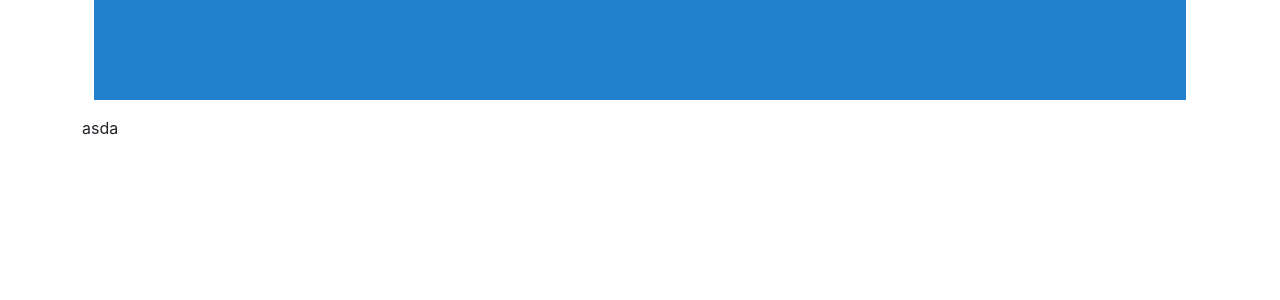
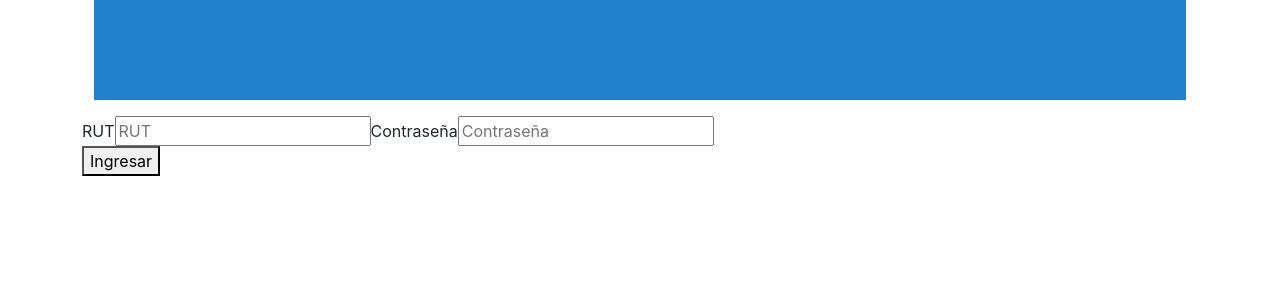
Before and after one commit to Momo-Gomez/preselecciones-app, a React (Create React App) app in the folder client/: page /usuario/login in a window 1280 px wide. Shown: the top 300 px of the page. Built offline with nearby package versions, Linux system fonts and the light colour scheme.

Commit message:
Agregando labels al login

```diff
--- a/client/src/views/users/signin/signin.js
+++ b/client/src/views/users/signin/signin.js
@@ -1,4 +1,4 @@
-
+import "./signin.css"
 
 const signin = () => {
     return (
@@ -7,4 +7,25 @@ const signin = () => {
 }
 
 
-export default signin;
+export default function Login() {
+    return(
+        <div className="signin">
+            <form className="signin-form">
+
+                <label>RUT</label>
+                <input
+                    type="text"
+                    placeholder="RUT"
+                />
+
+                <label>Contraseña</label>
+                <input
+                    type="text"
+                    placeholder="Contraseña"
+                />
+            </form>
+            <button className="sign-button">Ingresar</button>
+
+        </div>
+    );
+}
```
